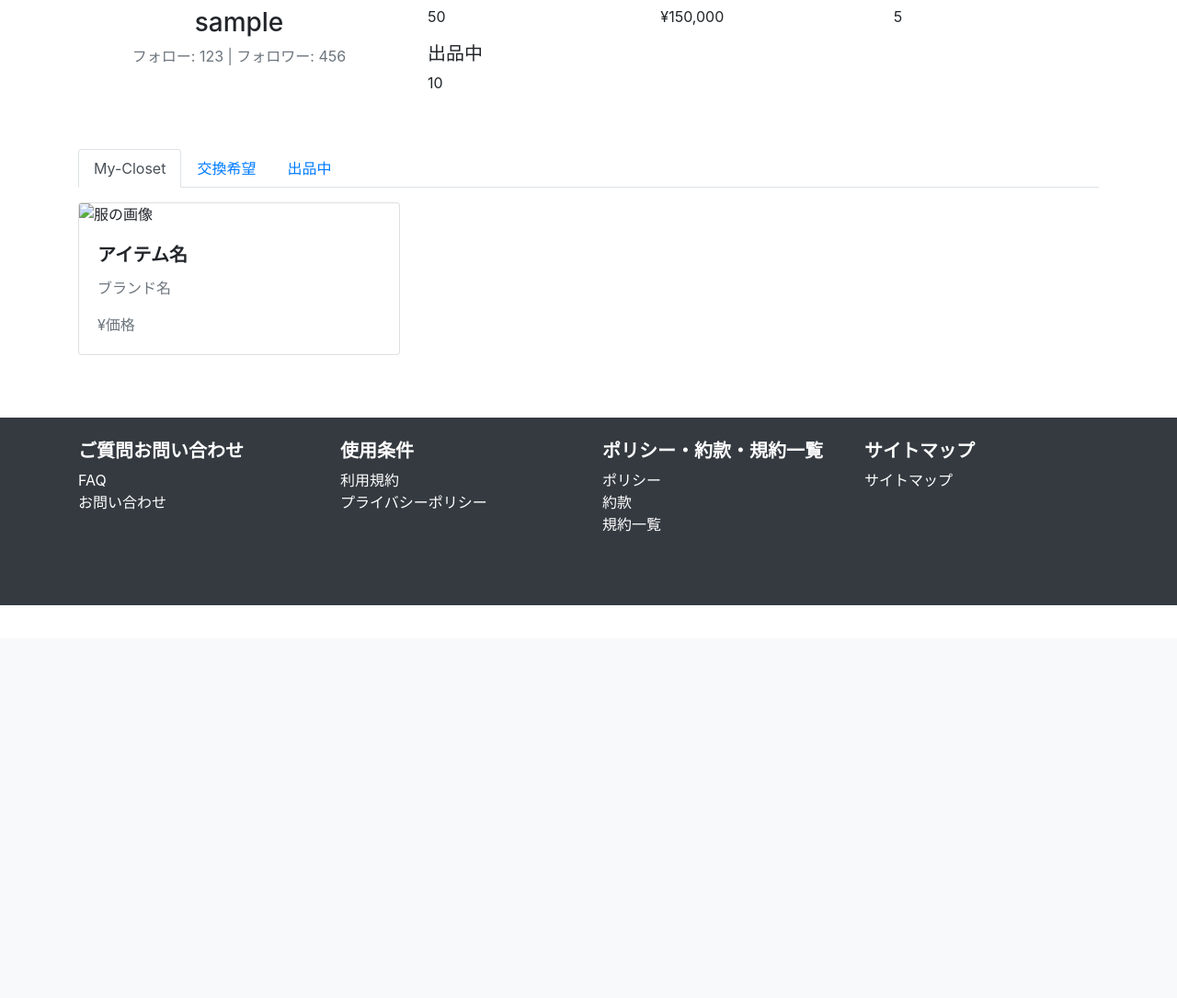
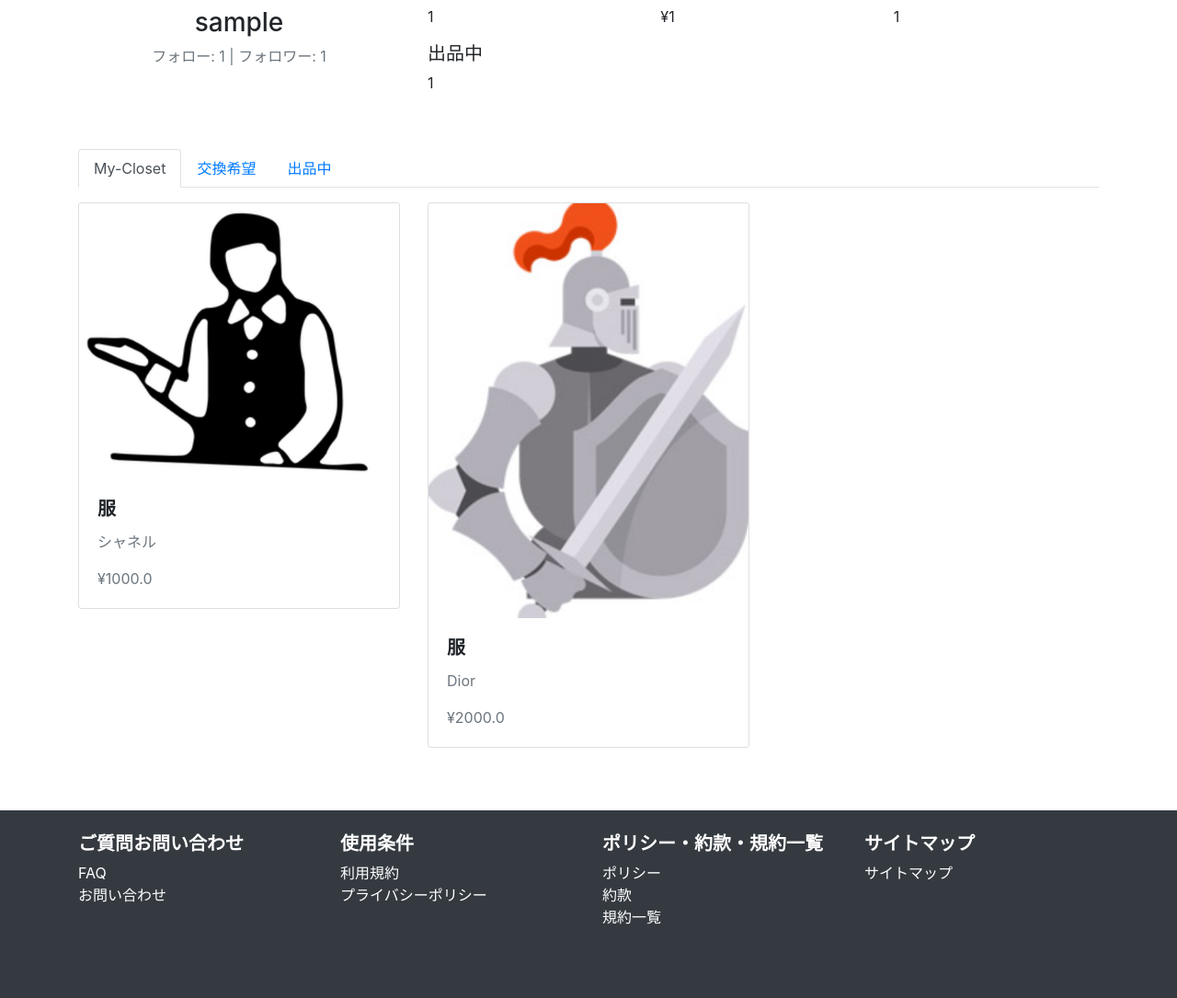
Before and after one commit to c0a22120/My-closet, a Flask app: template templates/my-closet.html in a window 1280 px wide. Shown: the part 106-1191 px from the top of the page at 92% size. Before the commit the page ends 764 px from the top, so only its background shows below. Run offline with Flask 3, Linux system fonts and the light colour scheme; the template is opened without the code that fills it: values that come from a table or form of the project are taken from there, most other values are stand-ins (such as "Sample title", 1, 10 or a date in 2020); some libraries are stand-ins or nearby versions.

Commit message:
服の登録修正前

```diff
--- a/app.py
+++ b/app.py
@@ -1,31 +1,42 @@
 from flask import Flask, render_template, request, redirect, url_for, flash, session
 from flask_sqlalchemy import SQLAlchemy
 from werkzeug.security import generate_password_hash, check_password_hash
-
-
+from werkzeug.utils import secure_filename
+import os
 
 app = Flask(__name__)
-app.config['SQLALCHEMY_DATABASE_URI'] = 'sqlite:///users.db'
+app.config['SQLALCHEMY_DATABASE_URI'] = 'sqlite:///mycloset.db'
 app.config['SECRET_KEY'] = '123kkk123kkk'  # セッションやメッセージに必要
+app.config['UPLOAD_FOLDER'] = 'static/uploads'
+app.config['MAX_CONTENT_LENGTH'] = 16 * 1024 * 1024  # 16 MB limit
+
 db = SQLAlchemy(app)
 
-# ユーザーモデルの定義
 class User(db.Model):
     id = db.Column(db.Integer, primary_key=True)
     username = db.Column(db.String(150), nullable=False, unique=True)
     email = db.Column(db.String(150), nullable=False, unique=True)
     password = db.Column(db.String(150), nullable=False)
 
-# データベースの作成
+class Clothing(db.Model):
+    id = db.Column(db.Integer, primary_key=True)
+    image = db.Column(db.String(150), nullable=False)
+    name = db.Column(db.String(150), nullable=False)
+    brand = db.Column(db.String(150), nullable=False)
+    category = db.Column(db.String(150), nullable=False)
+    price = db.Column(db.Float, nullable=False)
+    size = db.Column(db.String(50), nullable=False)
+    color = db.Column(db.String(50), nullable=False)
+    gender = db.Column(db.String(10), nullable=False)
+    season = db.Column(db.String(50), nullable=False)
+    description = db.Column(db.Text, nullable=True)
+
 with app.app_context():
     db.create_all()
-
-
 
 @app.route('/')
 def home():
     return render_template('index.html')
-
 
 @app.route('/signup', methods=['GET', 'POST'])
 def signup():
@@ -35,12 +46,10 @@ def signup():
         password = request.form.get('password')
         confirm_password = request.form.get('confirm-password')
 
-        # パスワード確認
         if password != confirm_password:
             flash('パスワードが一致しません。')
             return redirect(url_for('signup'))
 
-        # ユーザーの存在確認
         existing_user_email = User.query.filter_by(email=email).first()
         existing_user_username = User.query.filter_by(username=username).first()
 
@@ -52,7 +61,6 @@ def signup():
             flash('このユーザー名はすでに登録されています。')
             return redirect(url_for('signup'))
 
-        # ユーザーの登録
         hashed_password = generate_password_hash(password, method='pbkdf2:sha256')
         new_user = User(username=username, email=email, password=hashed_password)
         db.session.add(new_user)
@@ -68,10 +76,9 @@ def login():
         email = request.form.get('email')
         password = request.form.get('password')
 
-        # ユーザーの確認
         user = User.query.filter_by(email=email).first()
         if user and check_password_hash(user.password, password):
-            session['username'] = user.username  # セッションにユーザー名を保存
+            session['username'] = user.username
             flash('ログイン成功')
             return redirect(url_for('my_closet'))
         else:
@@ -81,14 +88,42 @@ def login():
     return render_template('login.html')
 
 
+@app.route('/logout')
+def logout():
+    session.pop('username', None)
+    flash('ログアウトしました。')
+    return redirect(url_for('home'))
+
+
+
 @app.route('/my-closet')
 def my_closet():
-    # セッションからユーザー情報を取得
     username = session.get('username', 'ゲスト')
-    return render_template('my-closet.html', username=username)
+    clothes = Clothing.query.all()
+    return render_template('my-closet.html', username=username, clothes=clothes)
 
-@app.route('/register')
+@app.route('/register', methods=['GET', 'POST'])
 def register():
+    if request.method == 'POST':
+        image = request.files['image']
+        filename = secure_filename(image.filename)
+        image.save(os.path.join(app.config['UPLOAD_FOLDER'], filename))
+
+        clothing = Clothing(
+            image=filename,
+            name=request.form['name'],
+            brand=request.form['brand'],
+            category=request.form['category'],
+            price=request.form['price'],
+            size=request.form['size'],
+            color=request.form['color'],
+            gender=request.form['gender'],
+            season=request.form['season'],
+            description=request.form['description']
+        )
+        db.session.add(clothing)
+        db.session.commit()
+        return redirect(url_for('my_closet'))
     return render_template('register.html')
 
 if __name__ == '__main__':
--- a/templates/my-closet.html
+++ b/templates/my-closet.html
@@ -6,7 +6,7 @@
     <title>My Closet</title>
     <!-- Bootstrap CSS -->
     <link href="https://stackpath.bootstrapcdn.com/bootstrap/4.5.2/css/bootstrap.min.css" rel="stylesheet">
-    <link rel="stylesheet" href="{{ url_for('static', filename='static/css/my-closet.css') }}">
+    <link rel="stylesheet" href="{{ url_for('static', filename='css/my-closet.css') }}">
 </head>
 <body>
     <!-- ナビゲーションバー -->
@@ -18,10 +18,10 @@
         <div class="collapse navbar-collapse" id="navbarNav">
             <ul class="navbar-nav ml-auto">
                 <li class="nav-item">
-                    <a class="nav-link" href="http://127.0.0.1:5000/register">my-closet登録/登録ページ</a>
+                    <a class="nav-link" href="{{ url_for('register') }}">my-closet登録/登録ページ</a>
                 </li>
                 <li class="nav-item">
-                    <a class="nav-link" href="http://127.0.0.1:5000/">ログアウト</a>
+                    <a class="nav-link" href="{{ url_for('logout') }}">ログアウト</a>
                 </li>
             </ul>
         </div>
@@ -33,25 +33,25 @@
             <div class="col-md-4 text-center">
                 <img src="https://via.placeholder.com/150" class="rounded-circle" alt="User Icon">
                 <h3 class="mt-2">{{ username }}</h3>
-                <p class="text-muted">フォロー: 123 | フォロワー: 456</p>
+                <p class="text-muted">フォロー: {{ following_count }} | フォロワー: {{ follower_count }}</p>
             </div>
             <div class="col-md-8">
                 <div class="row">
                     <div class="col-md-4">
                         <h5>服の数</h5>
-                        <p>50</p>
+                        <p>{{ clothing_count }}</p>
                     </div>
                     <div class="col-md-4">
                         <h5>合計金額</h5>
-                        <p>¥150,000</p>
+                        <p>¥{{ total_amount }}</p>
                     </div>
                     <div class="col-md-4">
                         <h5>交換希望</h5>
-                        <p>5</p>
+                        <p>{{ wishlist_count }}</p>
                     </div>
                     <div class="col-md-4">
                         <h5>出品中</h5>
-                        <p>10</p>
+                        <p>{{ listings_count }}</p>
                     </div>
                 </div>
             </div>
@@ -75,17 +75,18 @@
             <!-- My-Closetタブ -->
             <div class="tab-pane fade show active" id="mycloset" role="tabpanel" aria-labelledby="mycloset-tab">
                 <div class="row">
+                    {% for clothing in clothes %}
                     <div class="col-md-4">
                         <div class="card">
-                            <img src="https://via.placeholder.com/150" class="card-img-top" alt="服の画像">
+                            <img src="{{ url_for('static', filename='uploads/' + clothing.image) }}" class="card-img-top" alt="服の画像">
                             <div class="card-body">
-                                <h5 class="card-title">アイテム名</h5>
-                                <p class="card-text">ブランド名</p>
-                                <p class="card-text">¥価格</p>
+                                <h5 class="card-title">{{ clothing.name }}</h5>
+                                <p class="card-text">{{ clothing.brand }}</p>
+                                <p class="card-text">¥{{ clothing.price }}</p>
                             </div>
                         </div>
                     </div>
-                    <!-- 他の服アイテムもここに追加 -->
+                    {% endfor %}
                 </div>
             </div>
             <!-- 交換希望タブ -->
```
Also changed, not shown: templates/register.html (+17 -16 lines), instance/mycloset.db (added), static/uploads/2023-06-06_155409.png (added), static/uploads/2023-06-06_165814.png (added), static/uploads/example.png (added).
